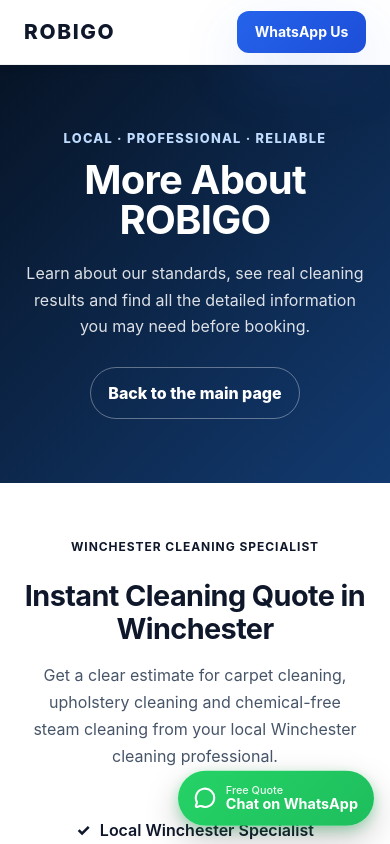
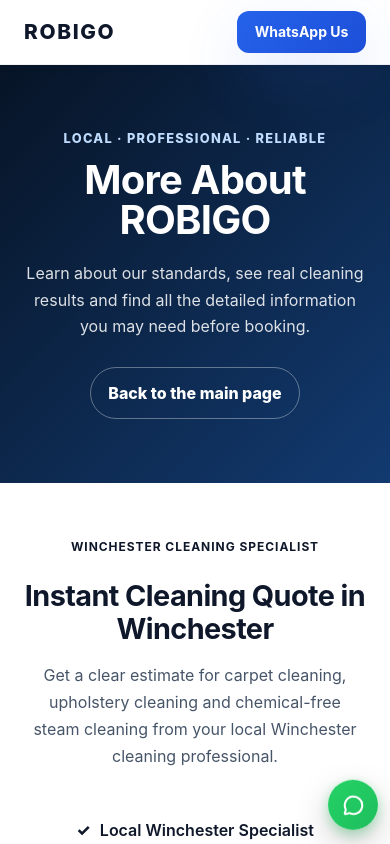
Before and after one commit to Robigo1977/ROBIGO-V5, a React (Vite) app: page /more-about-robigo in a window 390 px wide. Shown: the top 844 px of the page. Built offline with nearby package versions, Linux system fonts and the light colour scheme.

Commit message:
Refine mobile popular badge and WhatsApp button

```diff
--- a/src/components/layout/FloatingWhatsApp/FloatingWhatsApp.css
+++ b/src/components/layout/FloatingWhatsApp/FloatingWhatsApp.css
@@ -105,18 +105,21 @@
 
 @media (max-width: 768px) {
   .floating-whatsapp {
-    right: 16px;
-    bottom: calc(env(safe-area-inset-bottom, 0px) + 16px);
-
-    padding: 13px 16px;
-    gap: 10px;
+    right: 12px;
+    bottom: calc(env(safe-area-inset-bottom, 0px) + 12px);
+    width: 50px;
+    height: 50px;
+    justify-content: center;
+    padding: 0;
+    gap: 0;
   }
 
-  .floating-whatsapp-label {
-    font-size: 0.68rem;
+  .floating-whatsapp-icon svg {
+    width: 21px;
+    height: 21px;
   }
 
-  .floating-whatsapp-text strong {
-    font-size: 0.9rem;
+  .floating-whatsapp-text {
+    display: none;
   }
 }
--- a/src/components/sections/Services/Services.module.css
+++ b/src/components/sections/Services/Services.module.css
@@ -58,10 +58,10 @@
 
 .badge {
   position: absolute;
-  top: 1rem;
-  left: 1rem;
+  top: 0.65rem;
+  left: 0.65rem;
 
-  padding: 0.5rem 0.9rem;
+  padding: 0.4rem 0.7rem;
 
   border-radius: 999px;
 
@@ -75,7 +75,7 @@
 
   color: #ffffff;
 
-  font-size: 0.75rem;
+  font-size: 0.68rem;
   font-weight: 700;
   letter-spacing: 0.04em;
   text-transform: uppercase;
@@ -237,6 +237,14 @@
 }
 
 @media (max-width: 767px) {
+  .badge {
+    top: 0.5rem;
+    left: 0.5rem;
+    padding: 0.34rem 0.6rem;
+    font-size: 0.62rem;
+    letter-spacing: 0.03em;
+  }
+
   .content {
     padding: 1.5rem;
   }
```
